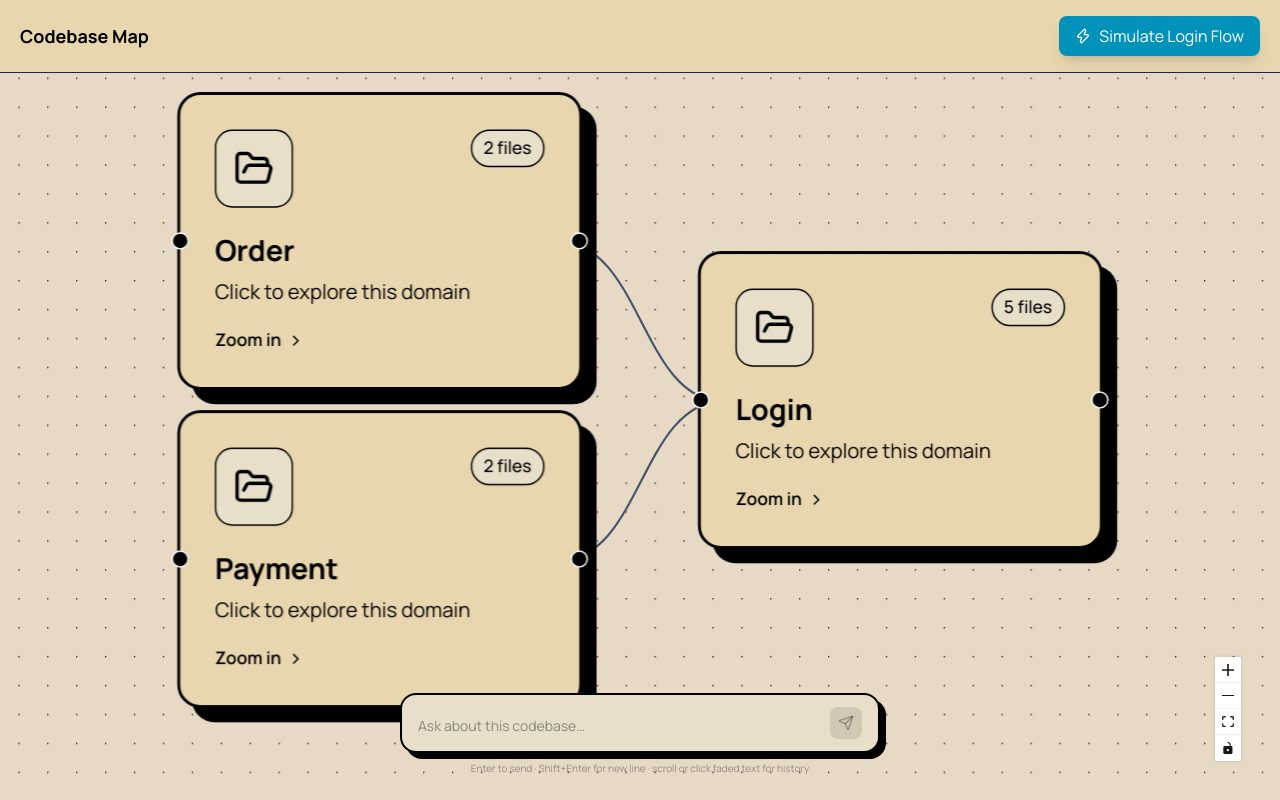
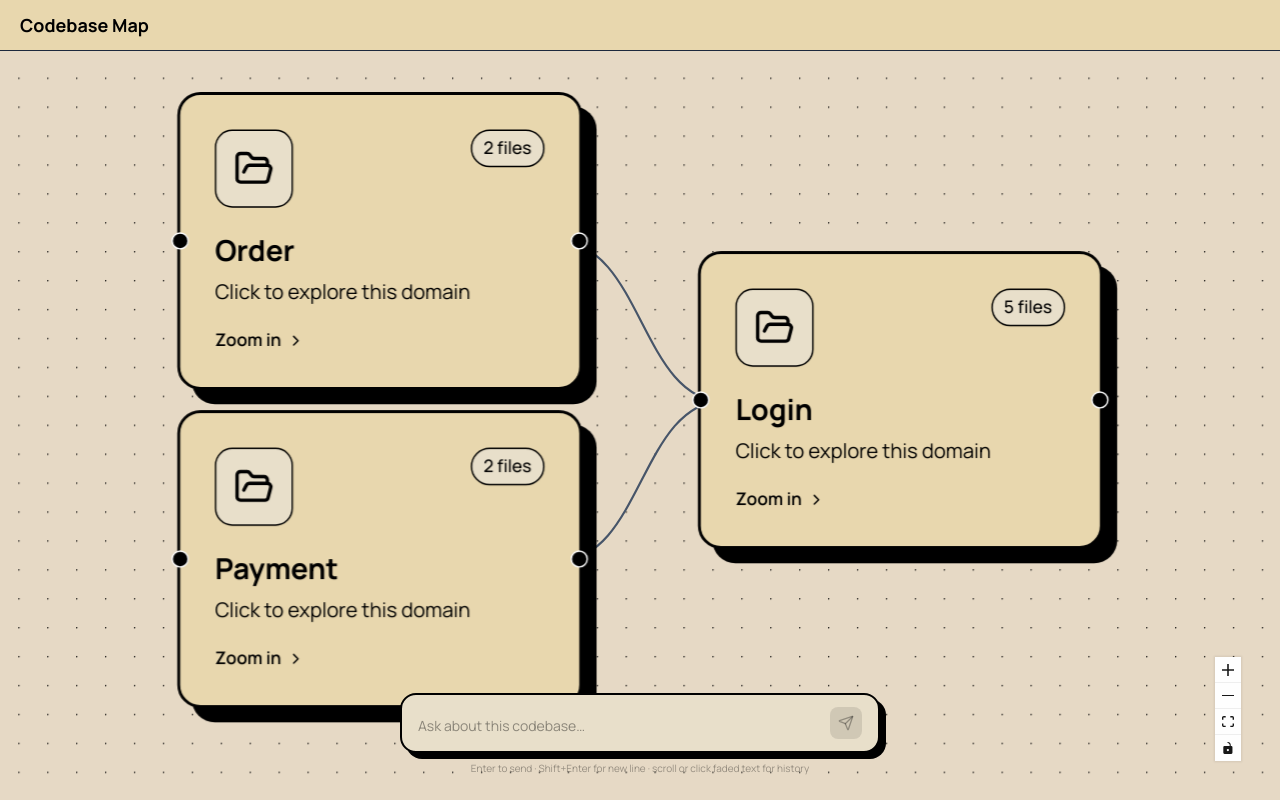
Before and after one commit to cheikhwade07/ChizuCode, a Next.js app: page /graph in a window 1280 px wide. Built offline with nearby package versions, Linux system fonts and the light colour scheme.

Commit message:
update user request handling

```diff
--- a/components/GraphViewer/index.tsx
+++ b/components/GraphViewer/index.tsx
@@ -14,7 +14,7 @@ import {
 } from '@xyflow/react';
 import '@xyflow/react/dist/style.css';
 import { motion, AnimatePresence } from 'framer-motion';
-import { ArrowLeft, Zap } from 'lucide-react';
+import { ArrowLeft } from 'lucide-react';
 
 import { SubmapNode } from './SubmapNode';
 import { FileNode } from './FileNode';
@@ -331,20 +331,6 @@ function GraphViewerInner() {
           )}
         </div>
 
-        {/* Spacer */}
-        <div className="flex-1" />
-
-        {/* Simulate button */}
-        <motion.button
-          whileHover={{ scale: 1.04 }}
-          whileTap={{ scale: 0.97 }}
-          onClick={simulateLogin}
-          disabled={isPlaying}
-          className="flex items-center gap-2 px-4 py-2 rounded-lg bg-cyan-600 hover:bg-cyan-500 disabled:bg-slate-700 disabled:cursor-not-allowed text-white text-sm font-semibold shadow-lg transition-colors"
-        >
-          <Zap className="h-4 w-4" />
-          {isPlaying ? 'Simulating login…' : 'Simulate Login Flow'}
-        </motion.button>
       </div>
 
       {/* Canvas */}
@@ -364,8 +350,14 @@ function GraphViewerInner() {
         <Controls className="!bottom-6 !right-6 !left-auto !top-auto" />
       </ReactFlow>
 
-      {/* Chat input — always visible at the bottom */}
-      <ChatInput onSubmit={(query) => console.log('User query:', query)} />
+      {/* Chat input — triggers login simulation when query contains 'login' */}
+      <ChatInput
+        onSubmit={(query) => {
+          if (query.toLowerCase().includes('login')) {
+            simulateLogin();
+          }
+        }}
+      />
     </div>
   );
 }
```
